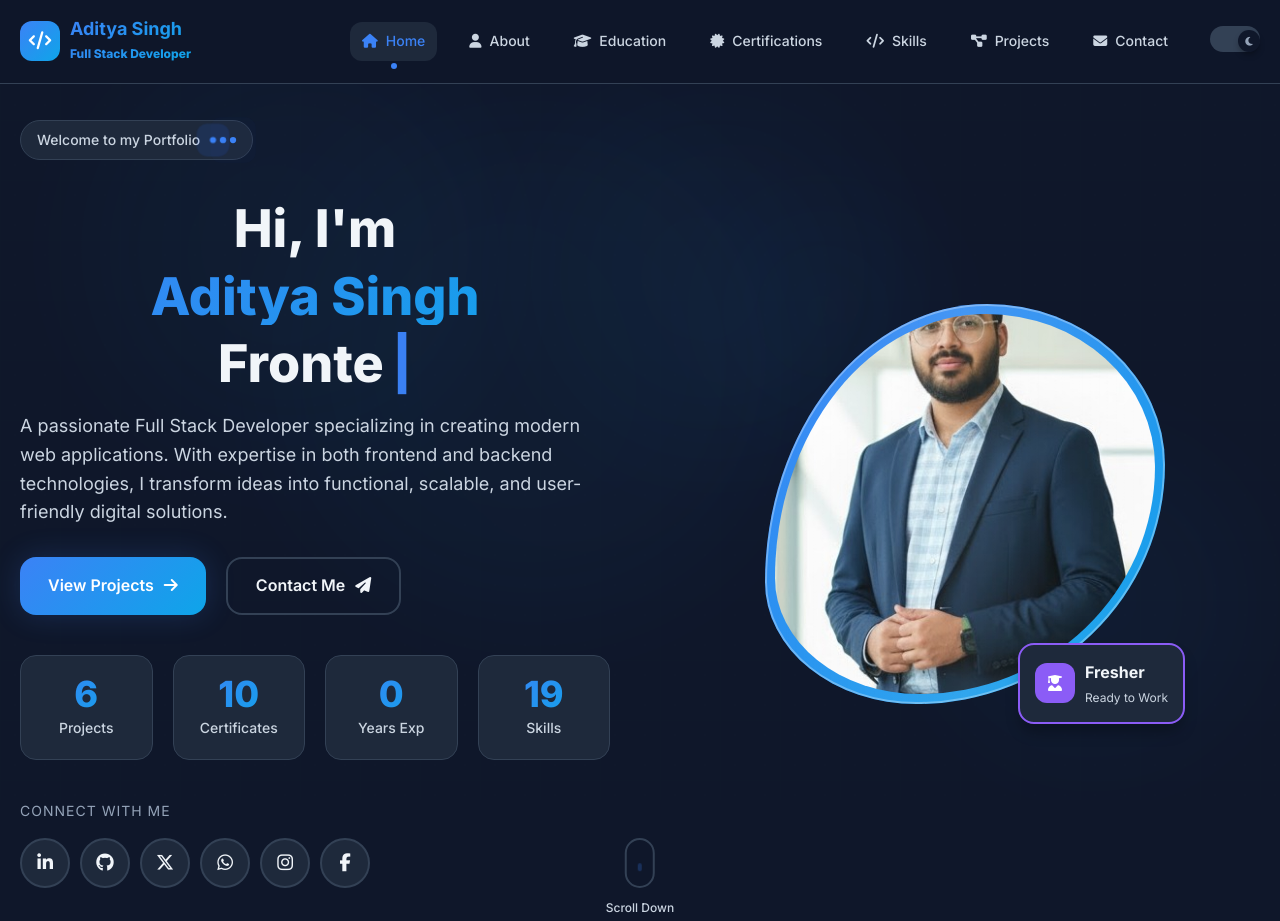
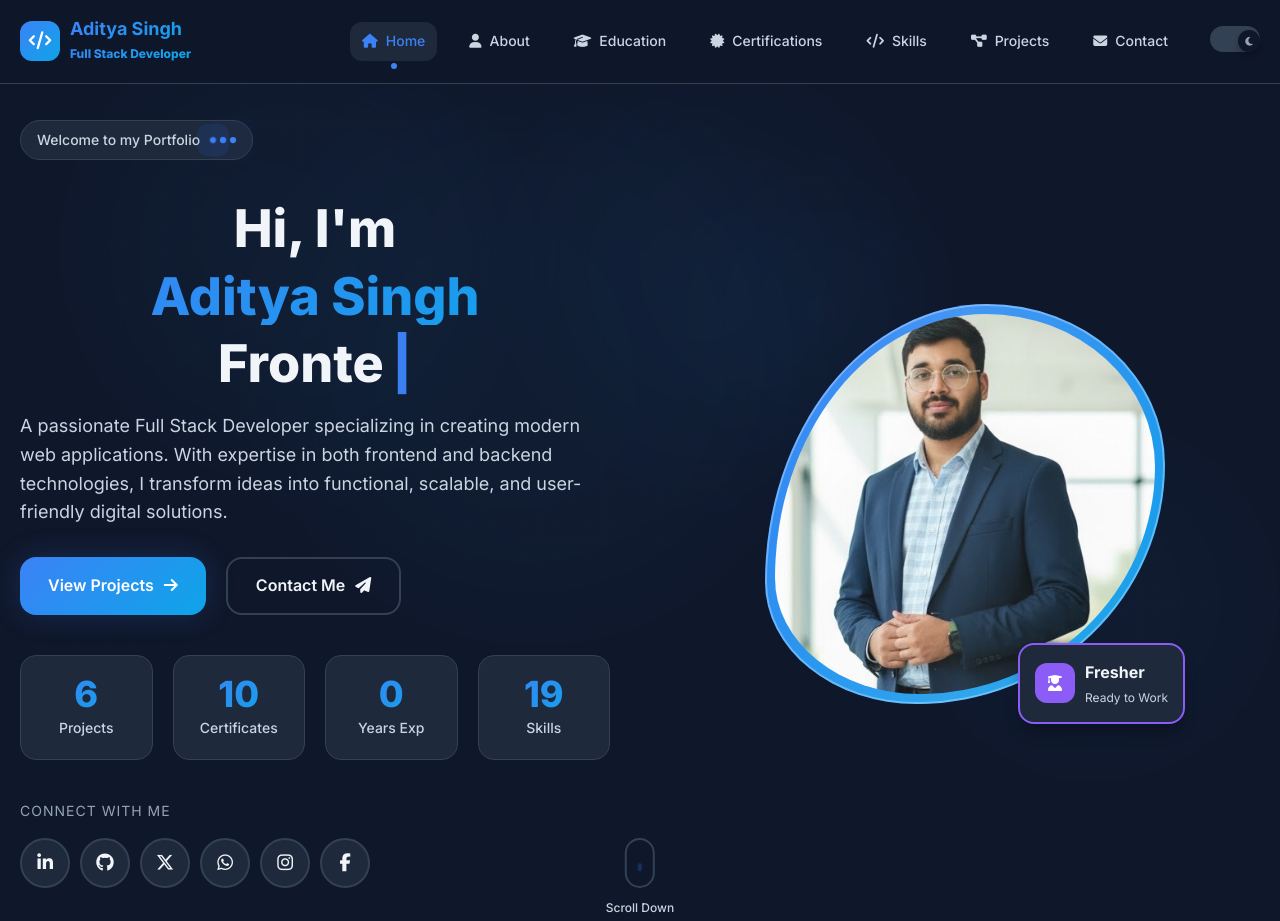
Before and after one commit to Adishiv9494/Portfolio, a plain HTML site: page index.html in a window 1280 px wide. Shown: the top 921 px of the page. Drawn offline with nearby package versions, Linux system fonts and the light colour scheme.

Commit message:
Update index.html

```diff
--- a/index.html
+++ b/index.html
@@ -221,7 +221,7 @@
                 <div class="professional-profile">
                     <div class="profile-frame">
                         <div class="profile-image-wrapper" id="profile-image-wrapper">
-                            <img src="Adi08.jpeg" alt="Aditya Singh" class="profile-image">
+                            <img src="Adi09.jpeg" alt="Aditya Singh" class="profile-image">
                             <div class="profile-overlay">
                                 <div class="overlay-content">
                                     <i class="fas fa-expand"></i>
```
